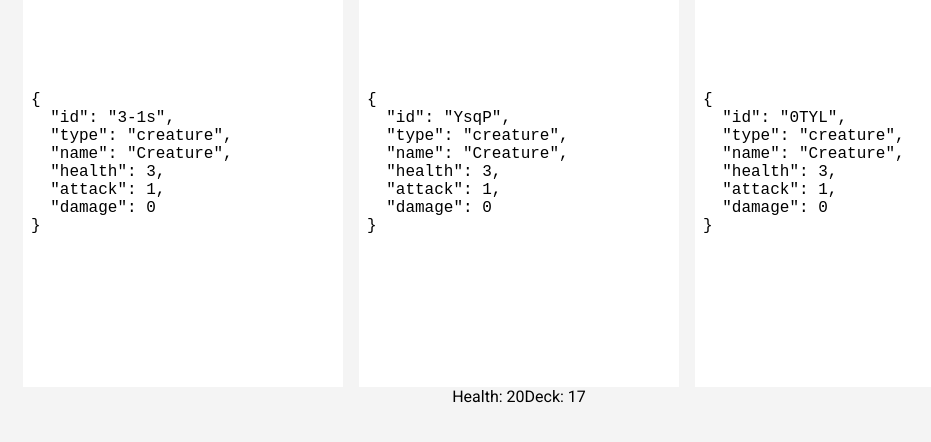
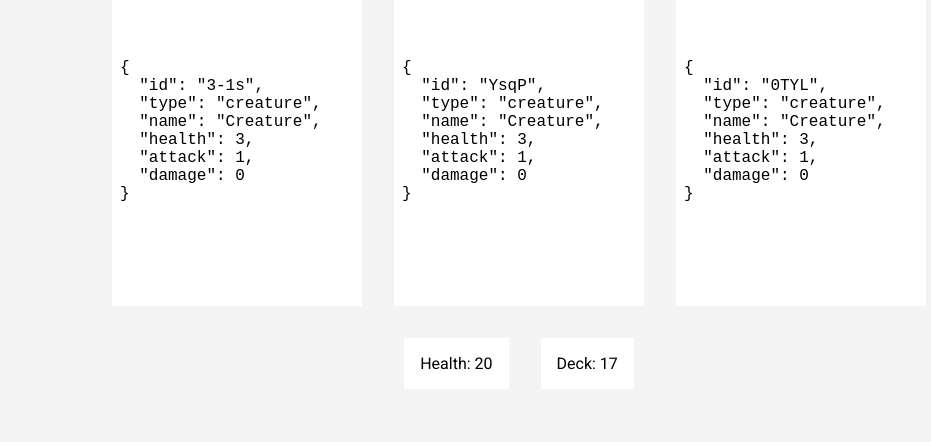
Before and after one commit to atkinchris/redux-cards, a React app: page / in a window 1280 px wide. Shown: the part 228-670 px from the top of the page, without its empty margins (121-1052 px from the left). Built offline with nearby package versions, Linux system fonts and the light colour scheme.

Commit message:
Add InfoPanel styles

```diff
--- a/src/components/App.jsx
+++ b/src/components/App.jsx
@@ -1,13 +1,13 @@
 import React from 'react'
 
 import Cards from './Cards'
-import Info from './Info'
+import InfoPanel from './InfoPanel'
 import Debug from './Debug'
 
 const App = () => (
   <div className="site-wrap flex flex--column">
     <Cards />
-    <Info />
+    <InfoPanel />
     <Debug />
   </div>
 )
--- a/src/components/Info.jsx
+++ b/src/components/InfoPanel.jsx
@@ -4,14 +4,14 @@ import { connect } from 'react-redux'
 
 import { selectPlayer, selectDeck } from '../store/selectors'
 
-const Info = ({ player, deck }) => (
-  <div className="flex">
-    <div>Health: { player.health - player.damage }</div>
-    <div>Deck: { deck.length }</div>
+const InfoPanel = ({ player, deck }) => (
+  <div className="flex info-panel">
+    <div className="info-panel__element">Health: { player.health - player.damage }</div>
+    <div className="info-panel__element">Deck: { deck.length }</div>
   </div>
 )
 
-Info.propTypes = {
+InfoPanel.propTypes = {
   player: PropTypes.shape({
     health: PropTypes.number.isRequired,
     damage: PropTypes.number.isRequired,
@@ -24,4 +24,4 @@ const mapStateToProps = state => ({
   deck: selectDeck(state),
 })
 
-export default connect(mapStateToProps)(Info)
+export default connect(mapStateToProps)(InfoPanel)
--- a/src/index.css
+++ b/src/index.css
@@ -19,14 +19,13 @@ pre {
 }
 
 #root {
-  padding: 2vw;
+  padding: 2rem;
 }
 
 .site-wrap {
   background: #f4f4f4;
   height: 100%;
   width: 100%;
-  position: relative;
 }
 
 .flex {
@@ -41,11 +40,12 @@ pre {
 }
 
 .card {
-  position: relative;
   width: 25vw;
   height: 35vw;
   min-width: 125px;
   min-height: 175px;
+  max-height: 350px;
+  max-width: 250px;
   padding: 0.5rem;
   font-size: 1rem;
   background-color: #FFFFFF;
@@ -59,7 +59,20 @@ pre {
 }
 
 .card + .card {
-  margin-left: 1em;
+  margin-left: 2rem;
+}
+
+.info-panel {
+  margin-top: 2rem;
+}
+
+.info-panel__element {
+  padding: 1rem;
+  background: #FFFFFF;
+}
+
+.info-panel__element + .info-panel__element {
+  margin-left: 2rem;
 }
 
 .debug-panel {
```
